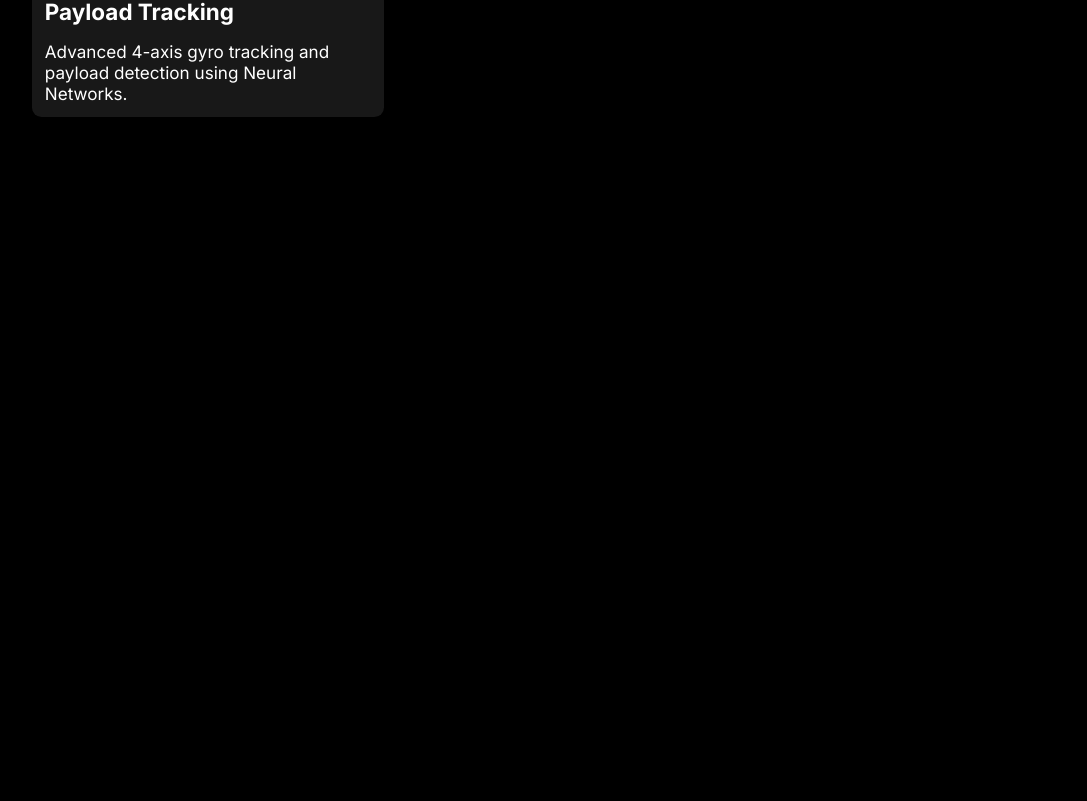
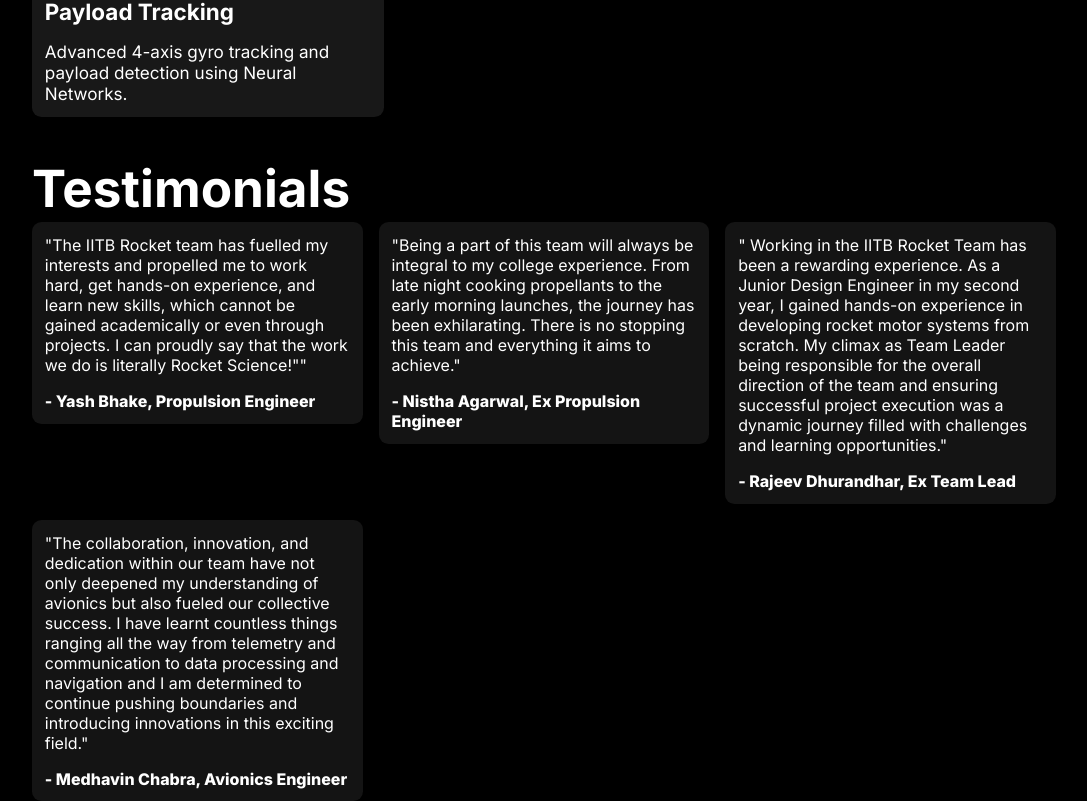
Before and after one commit to jjbel/iitb-rocket-team, a SvelteKit app: page / in a window 1280 px wide. Shown: the part 1856-2657 px from the top of the page, without its empty margins (96-1183 px from the left). Before the commit the page ends 1973 px from the top, so only its background shows below. Built offline with nearby package versions, Linux system fonts and the light colour scheme.

Commit message:
home: add Testimonials

```diff
--- a/src/routes/+page.svelte
+++ b/src/routes/+page.svelte
@@ -1,8 +1,10 @@
 <script>
   import Intro from './home/Intro.svelte';
+
   import Achievements from './home/Achievements.svelte';
   import Rockets from './home/Rockets.svelte';
   import Tech from './home/Tech.svelte';
+  import Testimonials from './home/Testimonials.svelte';
 </script>
 
 <Intro />
@@ -32,6 +34,11 @@
     > Tech
   </h2>
   <Tech />
+
+  <h2>
+    Testimonials
+  </h2>
+  <Testimonials />
 </div>
 
 <style>
--- /dev/null
+++ b/src/routes/home/Testimonials.svelte
@@ -0,0 +1,60 @@
+<ul id="testimonials">
+  <li>
+    "The IITB Rocket team has fuelled my interests and propelled me to work
+    hard, get hands-on experience, and learn new skills, which cannot be gained
+    academically or even through projects. I can proudly say that the work we do
+    is literally Rocket Science!""
+
+    <div class="name">- Yash Bhake, Propulsion Engineer</div>
+  </li>
+
+  <li>
+    "Being a part of this team will always be integral to my college experience.
+    From late night cooking propellants to the early morning launches, the
+    journey has been exhilarating. There is no stopping this team and everything
+    it aims to achieve."
+    <div class="name">- Nistha Agarwal, Ex Propulsion Engineer</div>
+  </li>
+
+  <li>
+    " Working in the IITB Rocket Team has been a rewarding experience. As a
+    Junior Design Engineer in my second year, I gained hands-on experience in
+    developing rocket motor systems from scratch. My climax as Team Leader being
+    responsible for the overall direction of the team and ensuring successful
+    project execution was a dynamic journey filled with challenges and learning
+    opportunities."
+    <div class="name">- Rajeev Dhurandhar, Ex Team Lead</div>
+  </li>
+
+  <li>
+    "The collaboration, innovation, and dedication within our team have not only
+    deepened my understanding of avionics but also fueled our collective
+    success. I have learnt countless things ranging all the way from telemetry
+    and communication to data processing and navigation and I am determined to
+    continue pushing boundaries and introducing innovations in this exciting
+    field."
+    <div class="name">- Medhavin Chabra, Avionics Engineer</div>
+  </li>
+</ul>
+
+<style>
+  #testimonials {
+    display: grid;
+
+    grid-template-columns: repeat(auto-fit, minmax(20rem, 1fr));
+    gap: 1rem;
+  }
+
+  li {
+    background-color: rgba(155, 155, 155, 0.13);
+    padding: 0.8rem;
+    border-radius: 0.6rem;
+    height: fit-content;
+    font-size: 1rem;
+  }
+
+  .name {
+    margin-top: 1rem;
+    font-weight: 800;
+  }
+</style>
```
